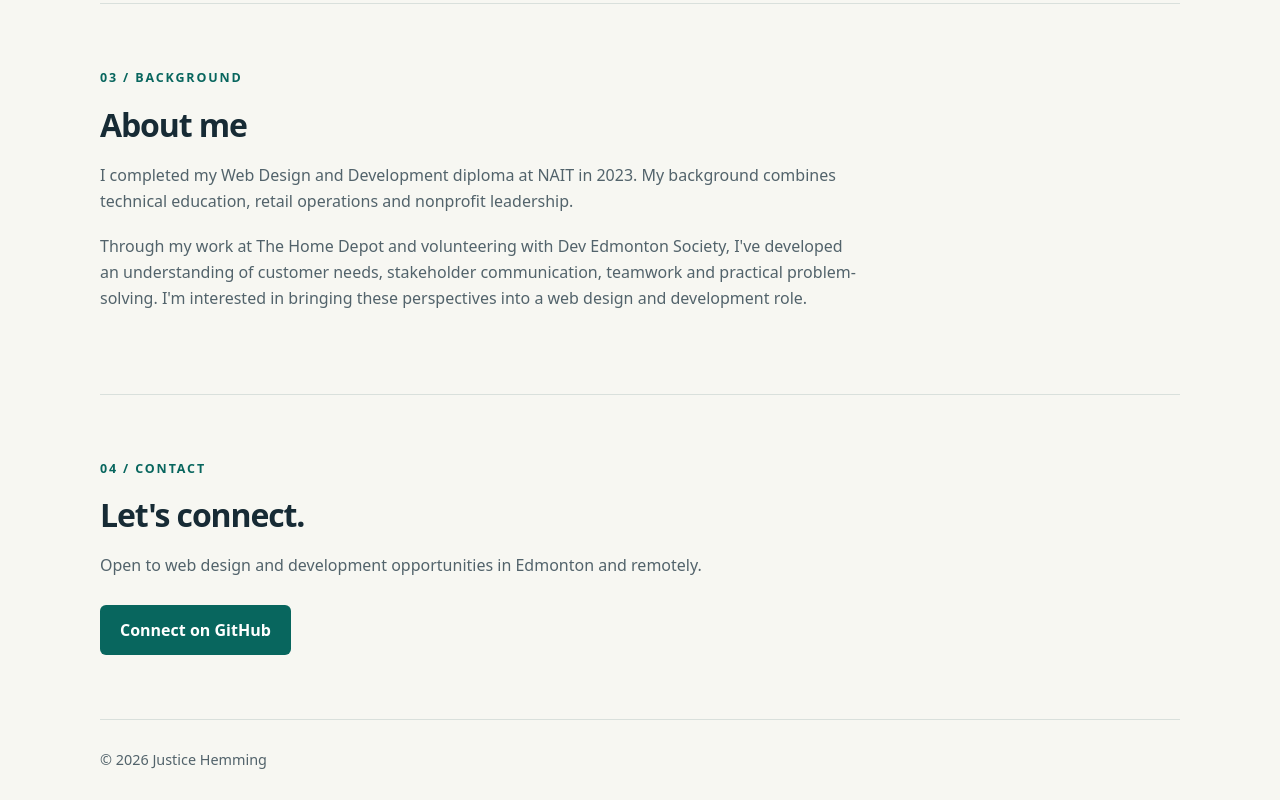
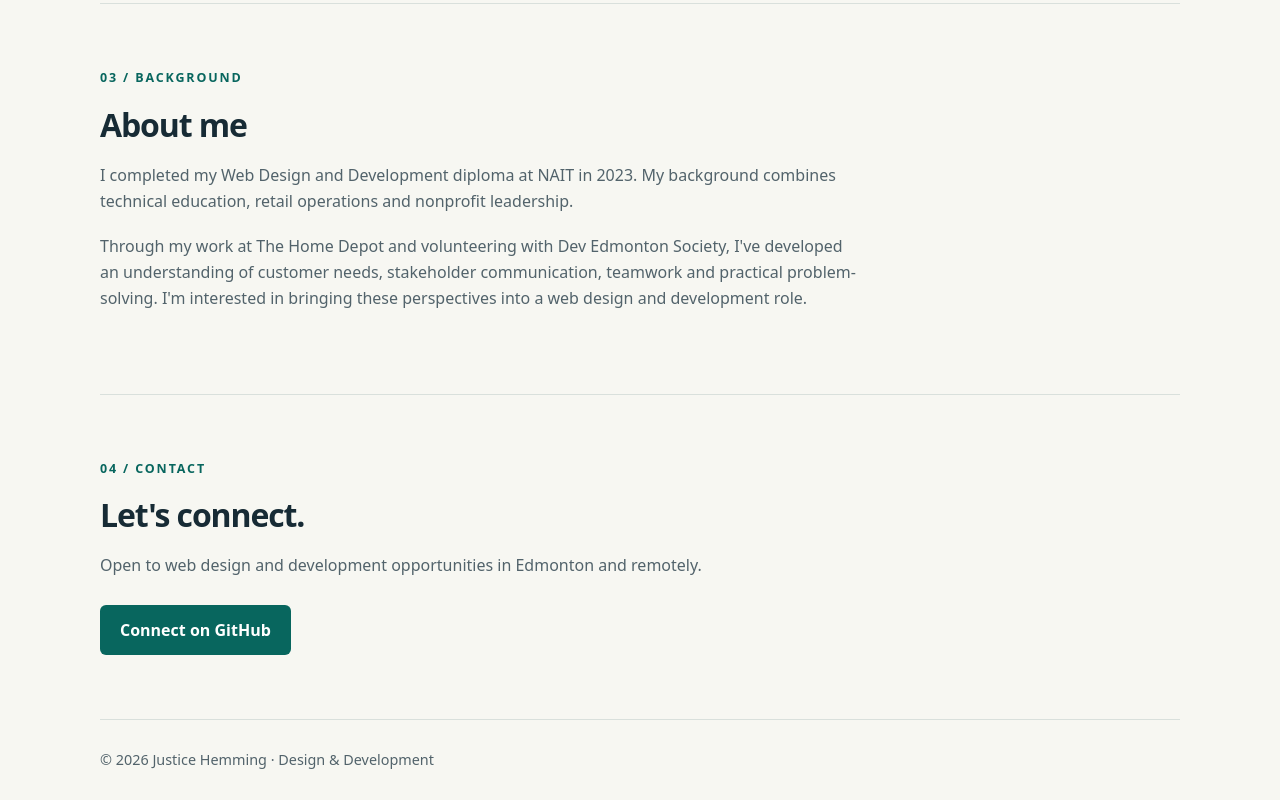
Before and after one commit to Jhemming93/portfolio, a plain HTML site: page public/index.html in a window 1280 px wide. Shown: the part 2374-3174 px from the top of the page. Drawn offline with Linux system fonts and the light colour scheme.

Commit message:
Update portfolio footer to trigger Cloudflare deployment

```diff
--- a/public/index.html
+++ b/public/index.html
@@ -170,6 +170,6 @@
         >
       </section>
     </main>
-    <footer class="wrap">© 2026 Justice Hemming</footer>
+    <footer class="wrap">© 2026 Justice Hemming · Design &amp; Development</footer>
   </body>
 </html>
```
